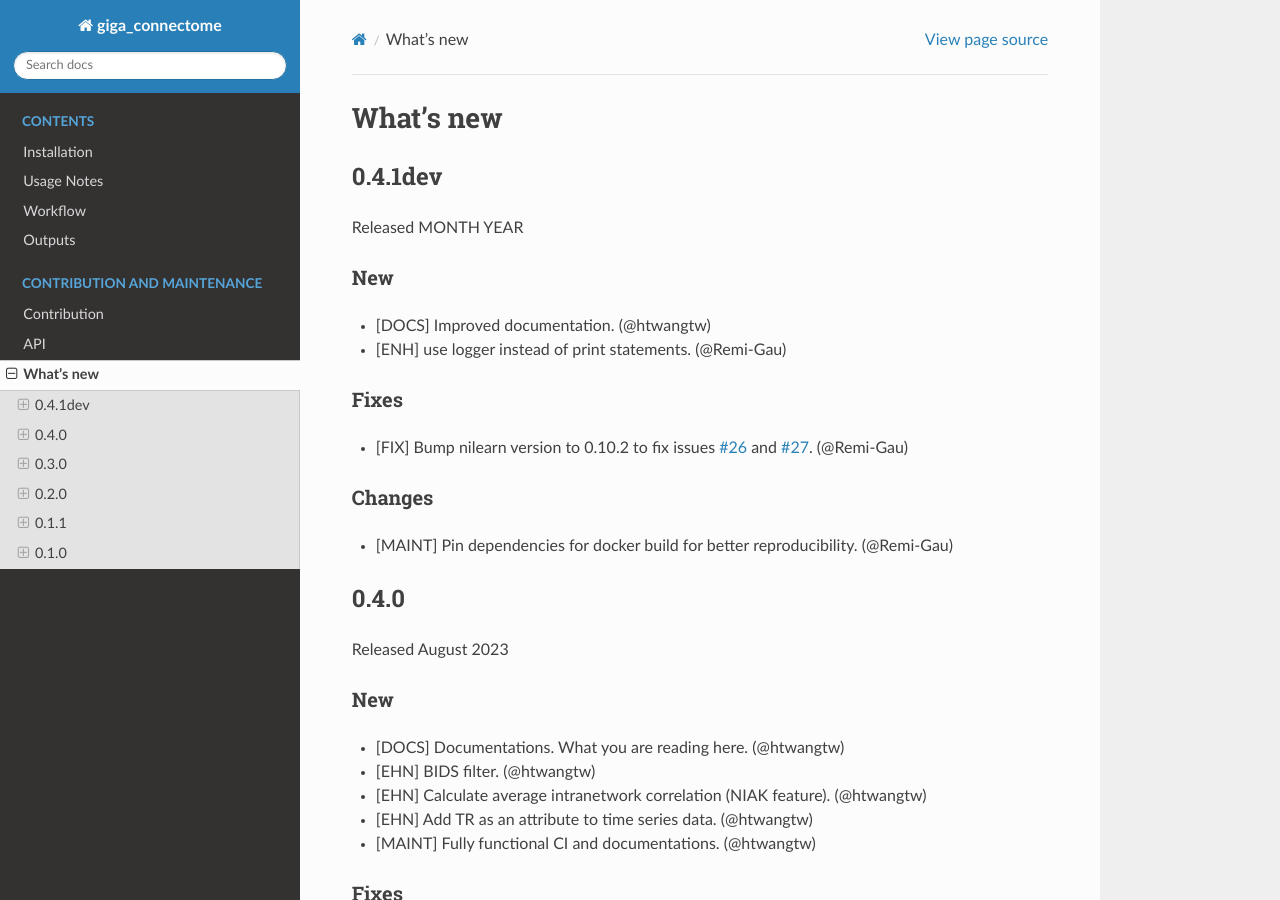
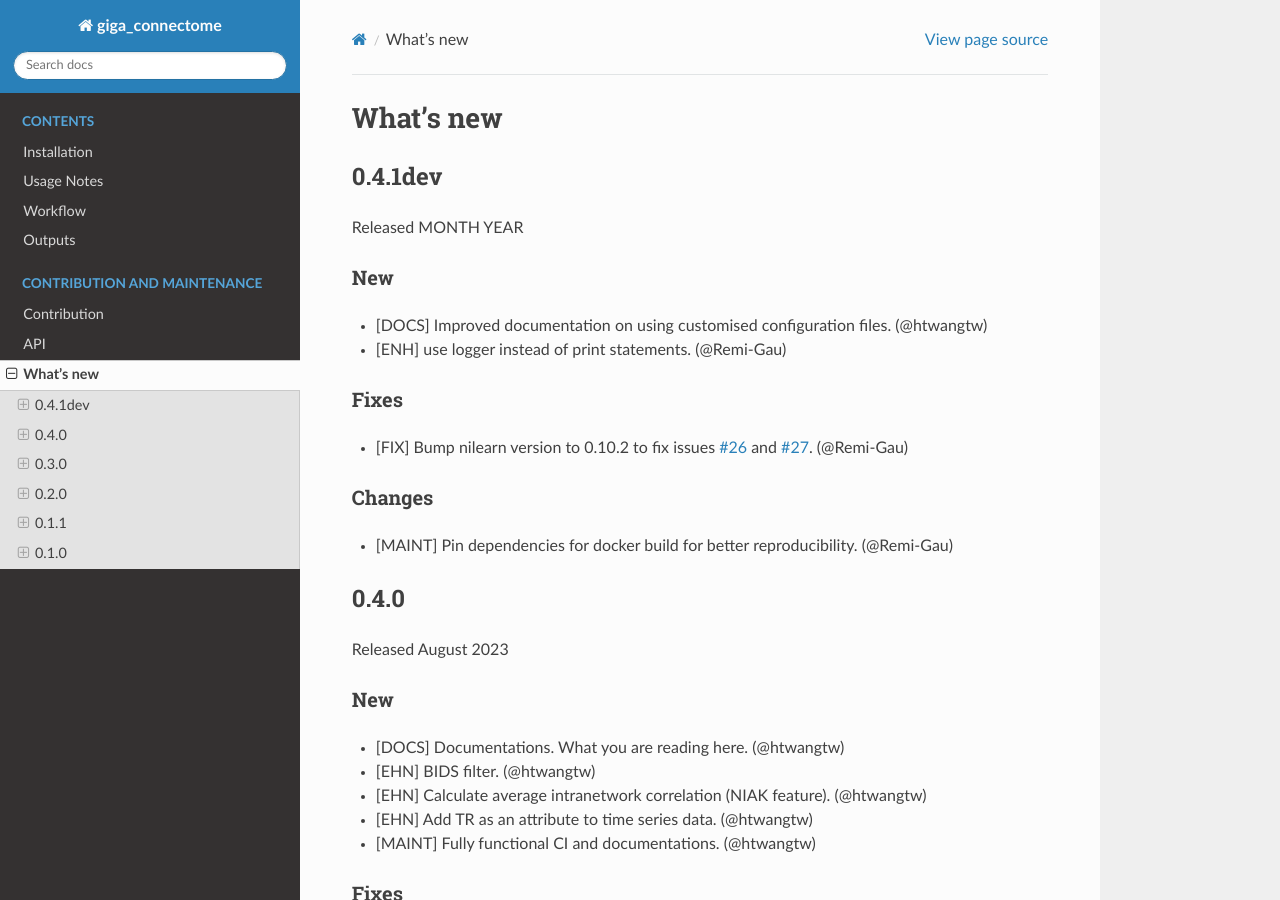
Before and after one commit to bids-apps/giga_connectome, a Sphinx documentation site: the page built from docs/source/changes.md, in a window 1280 px wide and 900 px high. Built offline with Sphinx 7.4.7 and the Read the Docs theme 2.0.0, drawn with Linux system fonts in a browser that asks for light colours; the version number could not be read and is left out.

Commit message:
update changelog

```diff
--- a/docs/source/changes.md
+++ b/docs/source/changes.md
@@ -6,7 +6,7 @@ Released MONTH YEAR
 
 ### New
 
-- [DOCS] Improved documentation. (@htwangtw)
+- [DOCS] Improved documentation on using customised configuration files. (@htwangtw)
 - [ENH] use logger instead of print statements. (@Remi-Gau)
 
 ### Fixes
```
